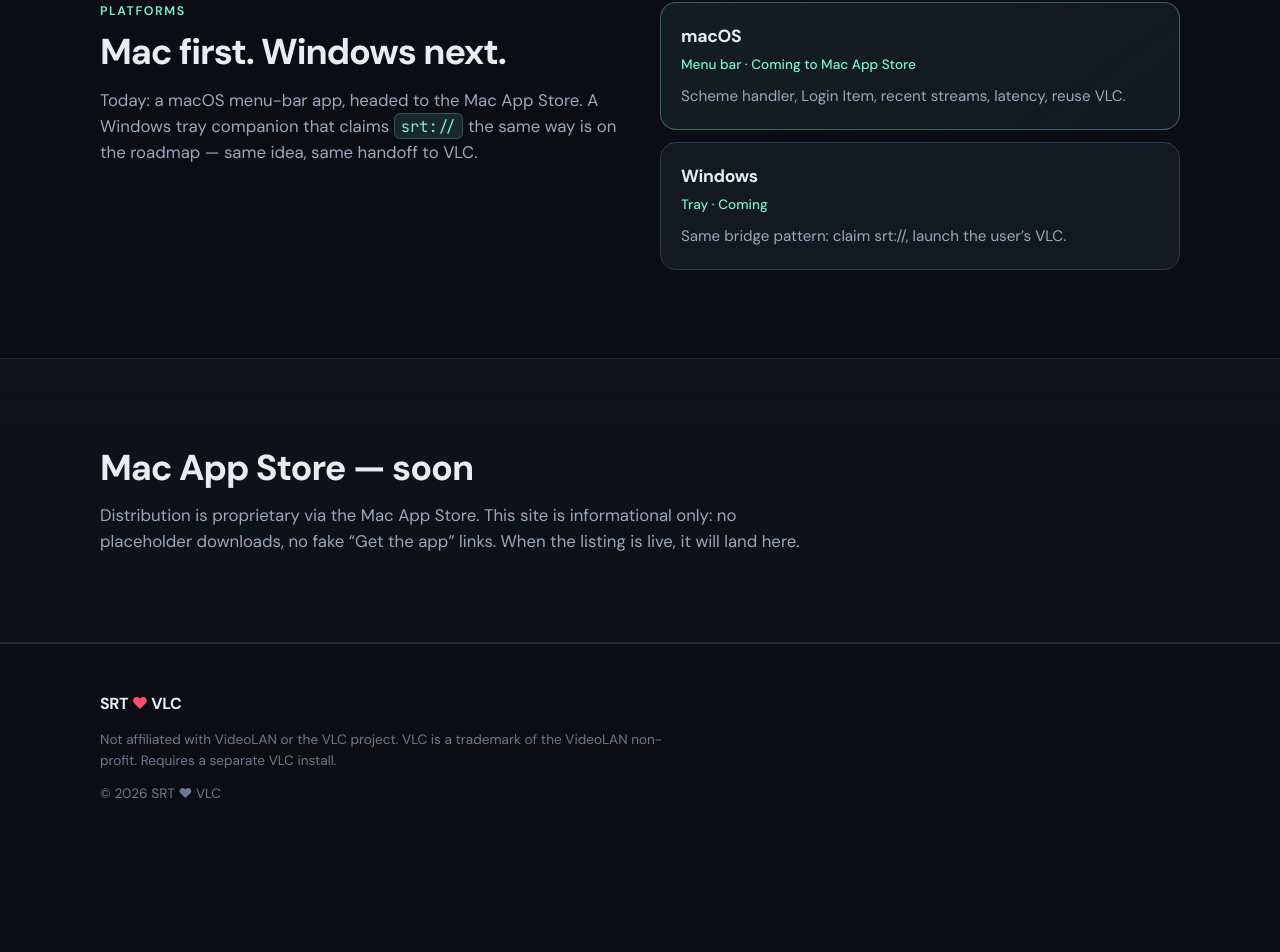
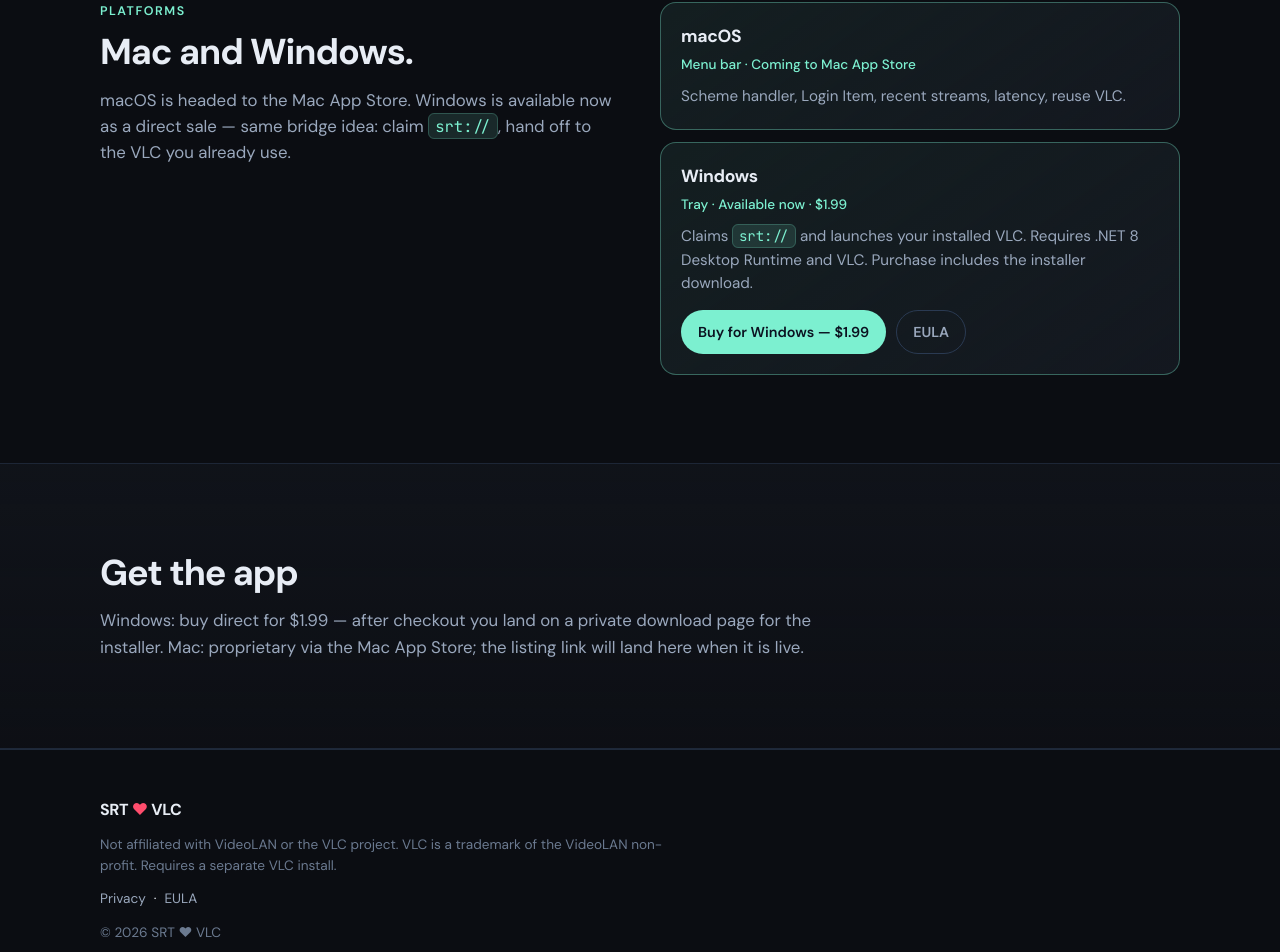
Before and after one commit to bokelleher/srtlovesvlc.com, a React (Vite) app: page / in a window 1280 px wide. Shown: the part 2174-3126 px from the top of the page. Before the commit the page ends 3042 px from the top, so only its background shows below. Built offline with nearby package versions, Linux system fonts and the light colour scheme.

Commit message:
Add Windows $1.99 Stripe buy CTA and protect fulfillment on deploy
Wire Platforms to the live Payment Link and EULA, and keep downloads/legal
pages out of rsync --delete so redeploys do not wipe fulfillment.

```diff
--- a/src/App.tsx
+++ b/src/App.tsx
@@ -2,6 +2,9 @@
 import { MenuPreview } from './components/MenuPreview'
 import { Nav } from './components/Nav'
 import { useReveal } from './hooks/useReveal'
+
+const WINDOWS_BUY_URL =
+  'https://buy.stripe.com/5kQ4gA8WP4Me7Cs00gafS00'
 
 const features = [
   {
@@ -123,13 +126,13 @@
           <div>
             <p className="eyebrow">Platforms</p>
             <h2 id="platforms-title" className="h2">
-              Mac first. Windows next.
+              Mac and Windows.
             </h2>
             <p className="lede">
-              Today: a macOS menu-bar app, headed to the Mac App Store. A
-              Windows tray companion that claims{' '}
-              <code className="inline-code">srt://</code> the same way is on
-              the roadmap — same idea, same handoff to VLC.
+              macOS is headed to the Mac App Store. Windows is available now as
+              a direct sale — same bridge idea: claim{' '}
+              <code className="inline-code">srt://</code>, hand off to the VLC
+              you already use.
             </p>
           </div>
           <div className="platform-cards">
@@ -138,10 +141,27 @@
               <div className="platform-card__status">Menu bar · Coming to Mac App Store</div>
               <p>Scheme handler, Login Item, recent streams, latency, reuse VLC.</p>
             </div>
-            <div className="platform-card">
+            <div className="platform-card platform-card--live">
               <div className="platform-card__os">Windows</div>
-              <div className="platform-card__status">Tray · Coming</div>
-              <p>Same bridge pattern: claim srt://, launch the user’s VLC.</p>
+              <div className="platform-card__status">Tray · Available now · $1.99</div>
+              <p>
+                Claims <code className="inline-code">srt://</code> and launches
+                your installed VLC. Requires .NET 8 Desktop Runtime and VLC.
+                Purchase includes the installer download.
+              </p>
+              <div className="platform-card__actions">
+                <a
+                  className="btn btn--primary"
+                  href={WINDOWS_BUY_URL}
+                  target="_blank"
+                  rel="noopener noreferrer"
+                >
+                  Buy for Windows — $1.99
+                </a>
+                <a className="btn btn--ghost" href="/eula.html">
+                  EULA
+                </a>
+              </div>
             </div>
           </div>
         </div>
@@ -150,12 +170,12 @@
       <section className="section band cta-lite" aria-labelledby="store-title">
         <div className="container reveal">
           <h2 id="store-title" className="h2">
-            Mac App Store — soon
+            Get the app
           </h2>
           <p className="lede">
-            Distribution is proprietary via the Mac App Store. This site is
-            informational only: no placeholder downloads, no fake “Get the app”
-            links. When the listing is live, it will land here.
+            Windows: buy direct for $1.99 — after checkout you land on a private
+            download page for the installer. Mac: proprietary via the Mac App
+            Store; the listing link will land here when it is live.
           </p>
         </div>
       </section>
@@ -169,6 +189,11 @@
             Not affiliated with VideoLAN or the VLC project. VLC is a trademark
             of the VideoLAN non-profit. Requires a separate VLC install.
           </p>
+          <p className="footer__links">
+            <a href="/privacy.html">Privacy</a>
+            <span aria-hidden="true">·</span>
+            <a href="/eula.html">EULA</a>
+          </p>
           <p className="footer__copy">© {new Date().getFullYear()} SRT ❤ VLC</p>
         </div>
       </footer>
--- a/src/chrome.css
+++ b/src/chrome.css
@@ -198,6 +198,64 @@
   font-size: 0.95rem;
 }
 
+
+.platform-card__actions {
+  display: flex;
+  flex-wrap: wrap;
+  gap: 10px;
+  margin-top: 14px;
+}
+
+.btn {
+  display: inline-flex;
+  align-items: center;
+  justify-content: center;
+  padding: 10px 16px;
+  border-radius: 999px;
+  font-size: 0.9rem;
+  font-weight: 600;
+  text-decoration: none;
+  border: 1px solid transparent;
+  transition: background 0.15s ease, border-color 0.15s ease, color 0.15s ease;
+}
+
+.btn--primary {
+  background: var(--mint, #7cf0d0);
+  color: #0b1220;
+}
+
+.btn--primary:hover {
+  filter: brightness(1.05);
+}
+
+.btn--ghost {
+  background: transparent;
+  color: var(--muted);
+  border-color: var(--border);
+}
+
+.btn--ghost:hover {
+  color: var(--text, #e8eef8);
+  border-color: rgba(124, 240, 208, 0.35);
+}
+
+.footer__links {
+  display: flex;
+  flex-wrap: wrap;
+  gap: 8px;
+  margin: 0;
+  font-size: 0.85rem;
+}
+
+.footer__links a {
+  color: var(--muted);
+  text-decoration: none;
+}
+
+.footer__links a:hover {
+  color: var(--mint, #7cf0d0);
+}
+
 .cta-lite .lede {
   max-width: 62ch;
 }
```
Also changed, not shown: 1 other file (tests, documents, lock files or other folders).
